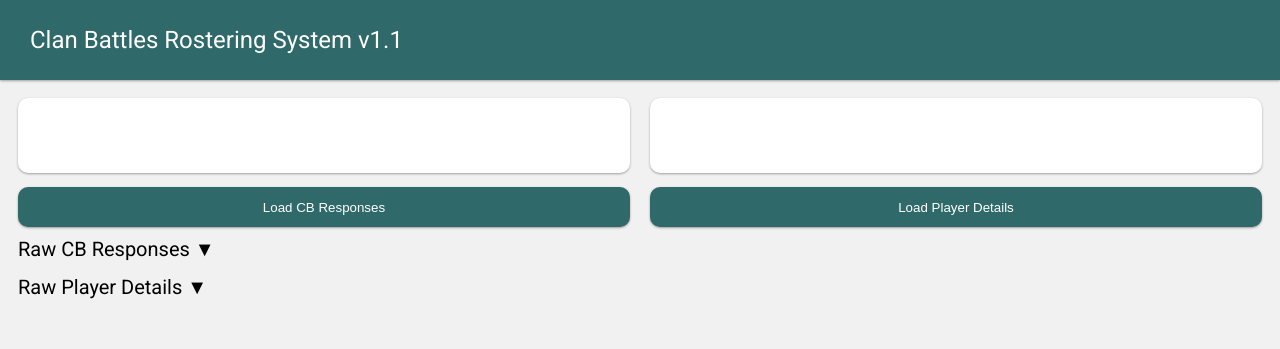
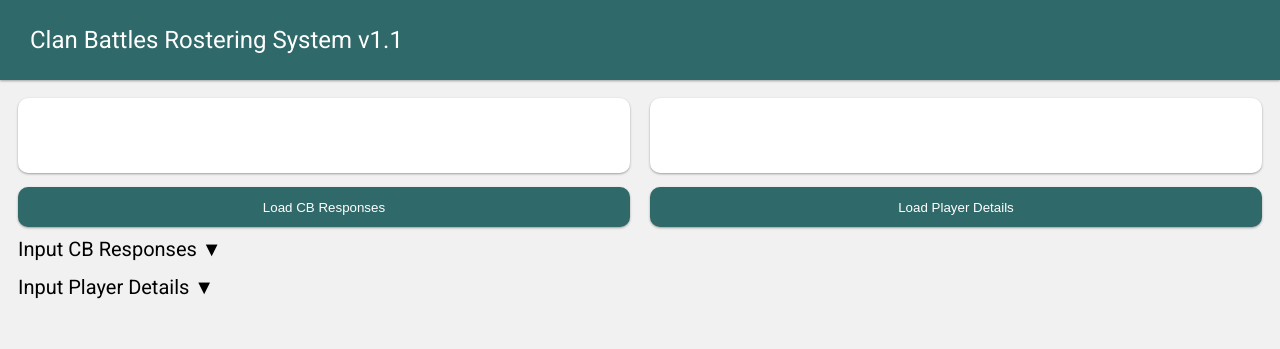
Before and after one commit to superlaser97/superlaser97.github.io, a plain HTML site: page index.html in a window 1280 px wide. Shown: the top 349 px of the page. Drawn offline with Linux system fonts and the light colour scheme.

Commit message:
Update index.html

```diff
--- a/index.html
+++ b/index.html
@@ -24,7 +24,7 @@
             <button onclick="OnBtnClick_LoadPlayerDetails()">Load Player Details</button>
         </div>
 
-        <h1 class="clickable_h1" onclick="ToggleTableVisibility('cbResponses-table')">Raw CB Responses ▼</h1>
+        <h1 class="clickable_h1" onclick="ToggleTableVisibility('cbResponses-table')">Input CB Responses ▼</h1>
 
         <div style="display: none;">
             <!-- table that lists the responses -->
@@ -51,7 +51,7 @@
             </table>
         </div>
 
-        <h1 class="clickable_h1" onclick="ToggleTableVisibility('playerDetails-table')">Raw Player Details ▼</h1>
+        <h1 class="clickable_h1" onclick="ToggleTableVisibility('playerDetails-table')">Input Player Details ▼</h1>
 
         <div style="display: none;">
             <!-- table that lists the player details -->
```
